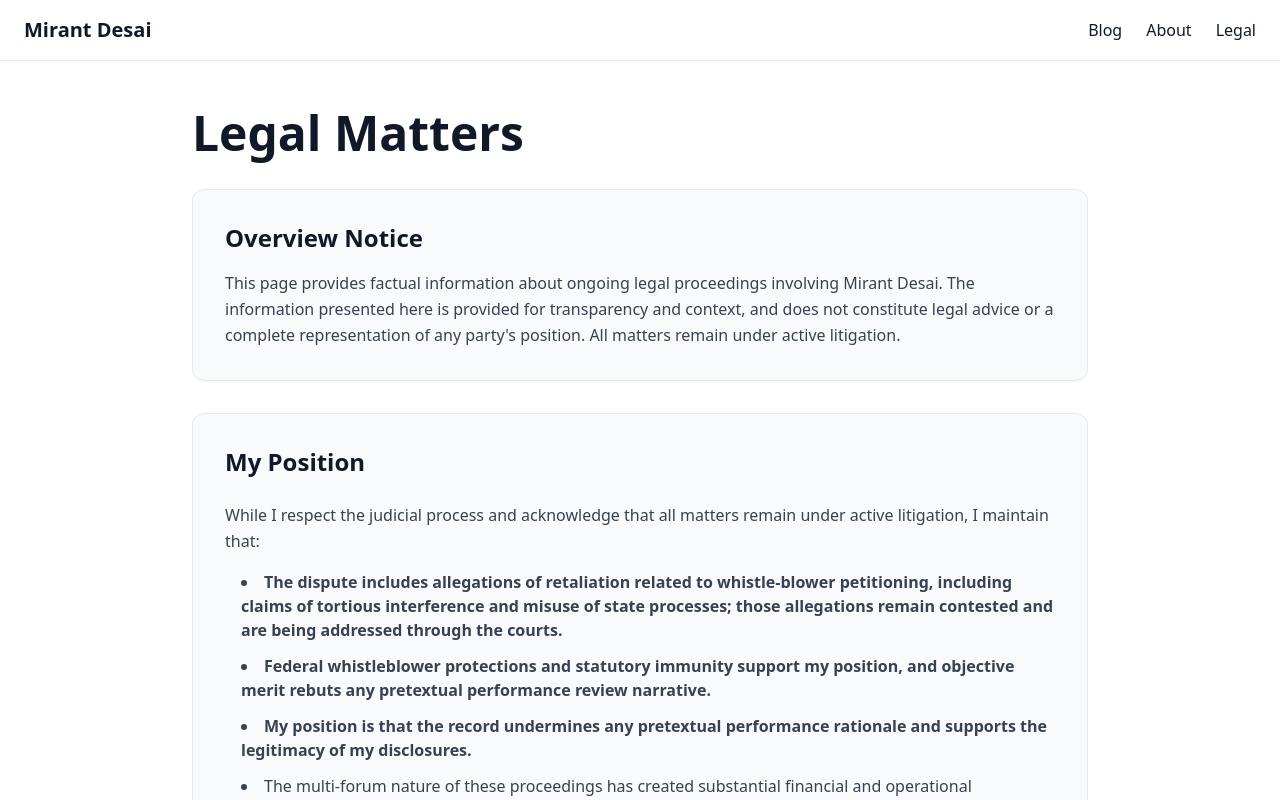
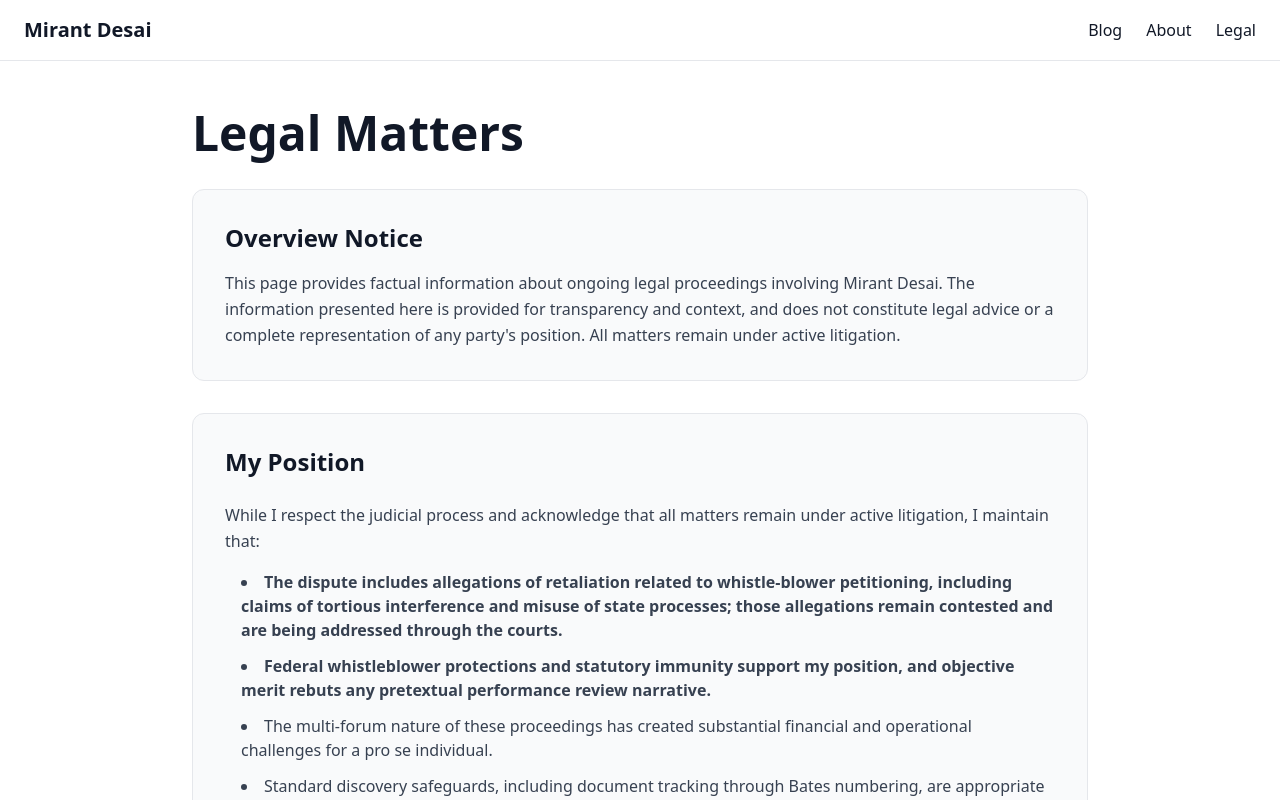
Before and after one commit to mirantdesai23/mirantdesai23.github.io, a Next.js app: page /legal in a window 1280 px wide. Shown: the top 800 px of the page. Built offline with nearby package versions, Linux system fonts and the light colour scheme.

Commit message:
Remove legal bullet

```diff
--- a/app/legal/page.tsx
+++ b/app/legal/page.tsx
@@ -32,12 +32,6 @@ export default function Legal() {
               <strong>
                 Federal whistleblower protections and statutory immunity support my position, and objective merit
                 rebuts any pretextual performance review narrative.
-              </strong>
-            </li>
-            <li>
-              <strong>
-                My position is that the record undermines any pretextual performance rationale and supports the
-                legitimacy of my disclosures.
               </strong>
             </li>
             <li>
```
